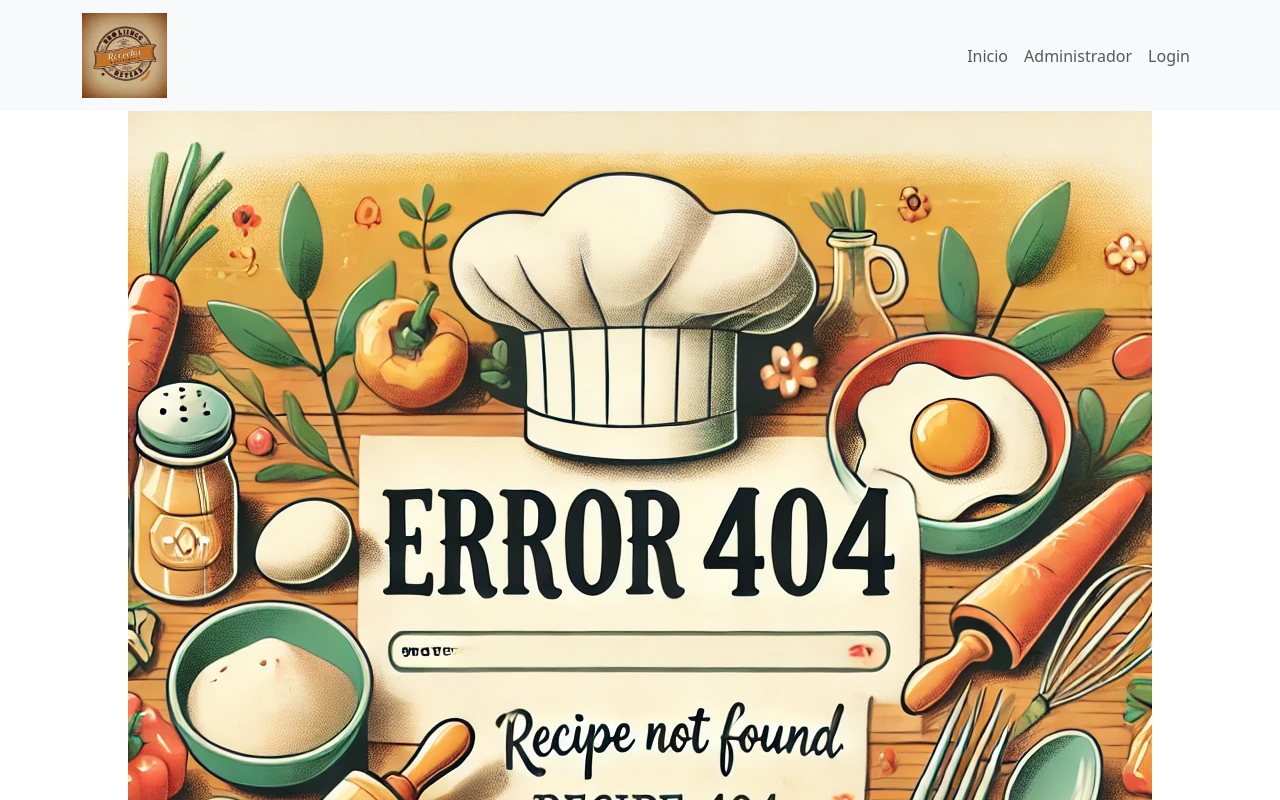
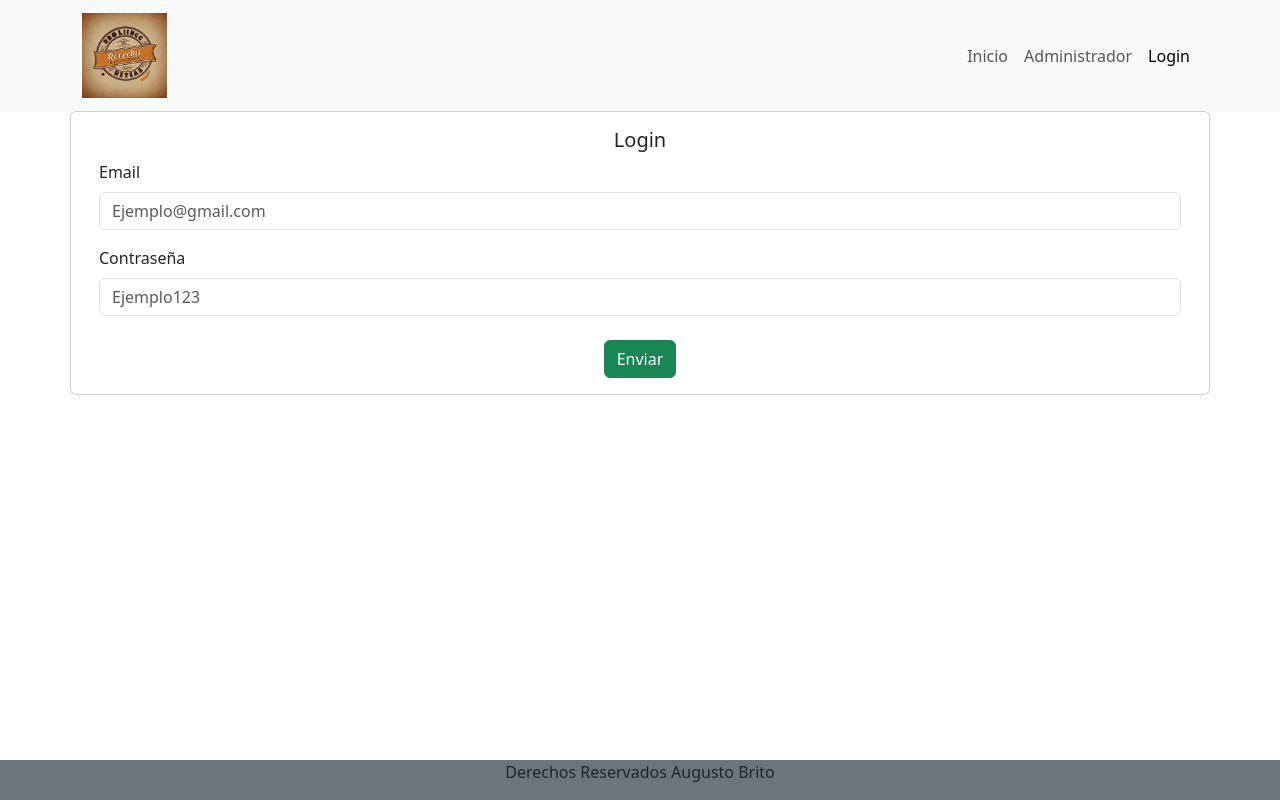
Before and after one commit to BritoAugusto/crudCocina, a React (Vite) app: page /login in a window 1280 px wide. Shown: the top 800 px of the page. Built offline with nearby package versions, Linux system fonts and the light colour scheme; no server answers.

Commit message:
se agrego un formulario para el login

```diff
--- a/src/App.jsx
+++ b/src/App.jsx
@@ -11,6 +11,7 @@ import Error404 from "./components/pages/Error404.jsx";
 import DetalleReceta from "./components/pages/DetalleReceta.jsx";
 import FormularioReceta from "./components/recetas/FormularioReceta.jsx";
 import { BrowserRouter, Route, Routes } from "react-router-dom";
+import Login from "./components/pages/Login.jsx";
 
 function App() {
   return (
@@ -45,6 +46,7 @@ function App() {
                 ></FormularioReceta>
               }
             ></Route>
+            <Route exact path="/login" element={<Login></Login>}></Route>
             <Route path="*" element={<Error404></Error404>}></Route>
           </Routes>
           {/* <Row> */}
--- a/src/components/commons/Menu.jsx
+++ b/src/components/commons/Menu.jsx
@@ -21,7 +21,7 @@ function Menu() {
           <Nav className="ms-auto">
             <NavLink end className="nav-link" to={"/"}>Inicio</NavLink>
             <NavLink end className="nav-link" to={"/administrador"}>Administrador</NavLink>
-            <NavLink end className="nav-link" to={"/"}>Login</NavLink>
+            <NavLink end className="nav-link" to={"/login"}>Login</NavLink>
           </Nav>
         </Navbar.Collapse>
       </Container>
--- /dev/null
+++ b/src/components/pages/Login.jsx
@@ -0,0 +1,84 @@
+import { useNavigate } from "react-router-dom";
+import Swal from "sweetalert2";
+import { useForm } from "react-hook-form";
+import { Button, Card, Container, Form, Row } from "react-bootstrap";
+
+
+const Login = () => {
+
+    const {
+      register,
+      handleSubmit,
+      formState: { errors },
+      reset,
+    } = useForm();
+
+    const navegacion = useNavigate();
+
+    return (
+      <section className="sectionMain align-content-center">
+        <Container className="">
+          <Row className="justify-content-center">
+            <Card>
+              <Card.Body>
+                <div className="justify-content-center d-flex">
+                  <Card.Title>Login</Card.Title>
+                </div>
+                <Form>
+                  <Form.Group className="mb-3" controlId="formGroupEmail">
+                    <Form.Label>Email</Form.Label>
+                    <Form.Control
+                      type="email"
+                      placeholder="Ejemplo@gmail.com"
+                      {...register("email", {
+                        required: "El mail es un dato obligatorio",
+                        minLength: {
+                          value: 11,
+                          message: "Debe ingresar como minimo 11 caracteres",
+                        },
+                        maxLength: {
+                          value: 50,
+                          message: "Debe ingresar como maximo 50 caracteres",
+                        },
+                      })}
+                    />
+                    <Form.Text className="text-danger">
+                      {errors.email?.message}
+                    </Form.Text>
+                  </Form.Group>
+                  <Form.Group className="mb-4" controlId="formGroupPassword">
+                    <Form.Label>Contraseña</Form.Label>
+                    <Form.Control
+                      type="password"
+                      placeholder="Ejemplo123"
+                      {...register("password", {
+                        required: "La contraseña es un campo obligatorio",
+                        minLength: {
+                          value: 8,
+                          message: "Debe ingresar como minimo 8 caracteres",
+                        },
+                        maxLength: {
+                          value: 20,
+                          message: "Debe ingresar como maximo 20 caracteres",
+                        },
+                      })}
+                    />
+                    <Form.Text className="text-danger">
+                      {errors.password?.message}
+                    </Form.Text>
+                  </Form.Group>
+                  <div className="justify-content-center d-flex">
+                    <Button type="submir" variant="success">
+                      Enviar
+                    </Button>
+                  </div>
+                </Form>
+              </Card.Body>
+            </Card>
+          </Row>
+        </Container>
+      </section>
+    );
+};
+
+export default Login;
```
